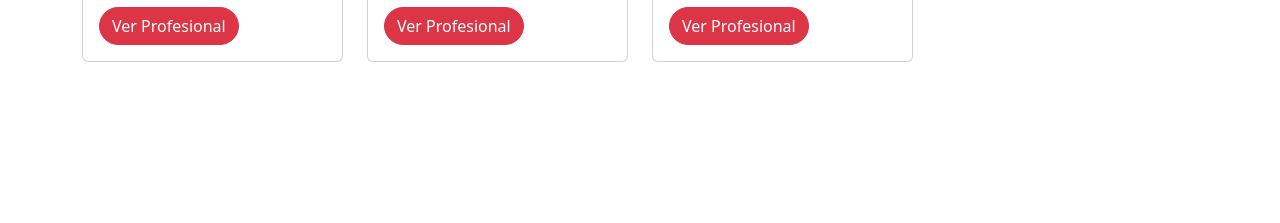
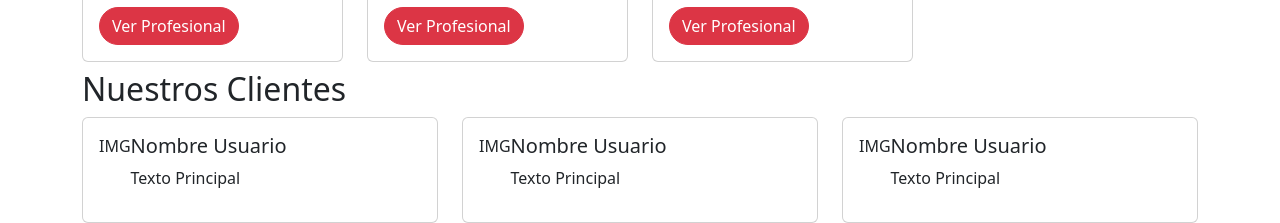
Before and after one commit to hectorc2907/RollingPaws-FrontEnd, a React (Vite) app: page / in a window 1280 px wide. Shown: the part 1313-1536 px from the top of the page. Before the commit the page ends 1383 px from the top, so only its background shows below. Built offline with nearby package versions, Linux system fonts and the light colour scheme.

Commit message:
se realiza el componente de Nuestros Clientes para las calificaciones y se agregan cambios en el componente de NuestrosProfesionales para probar iconos que no se agregaron

```diff
--- a/package.json
+++ b/package.json
@@ -17,6 +17,7 @@
     "react-bootstrap-icons": "^1.10.3",
     "react-dom": "^18.2.0",
     "react-hook-form": "^7.45.2",
+    "react-icons": "^4.10.1",
     "react-router-dom": "^6.14.2",
     "sweetalert2": "^11.7.18",
     "sweetalert2-react-content": "^5.0.7"
--- a/src/components/views/PaginaPrincipal.jsx
+++ b/src/components/views/PaginaPrincipal.jsx
@@ -1,4 +1,5 @@
 import Logo from './componentsPaginaPrincipal/Logo';
+import NuestrosClientes from './componentsPaginaPrincipal/NuestrosClientes';
 import NuestrosPlanes from './componentsPaginaPrincipal/NuestrosPlanes';
 import NuestrosProfesionales from './componentsPaginaPrincipal/NuestrosProfesionales';
 import NuestrosServicios from './componentsPaginaPrincipal/NuestrosServicios';
@@ -10,6 +11,7 @@ const PaginaPrincipal = () => {
             <NuestrosPlanes></NuestrosPlanes>
             <NuestrosServicios></NuestrosServicios>
             <NuestrosProfesionales></NuestrosProfesionales>
+            <NuestrosClientes></NuestrosClientes>
         </>
     );
 };
--- /dev/null
+++ b/src/components/views/componentsPaginaPrincipal/NuestrosClientes.jsx
@@ -0,0 +1,17 @@
+import { Container, Row } from "react-bootstrap";
+import ItemNuestrosClientes from "./item/ItemNuestrosClientes";
+
+const NuestrosClientes = () => {
+  return (
+    <Container>
+      <h2>Nuestros Clientes</h2>
+      <Row>
+        <ItemNuestrosClientes></ItemNuestrosClientes>
+        <ItemNuestrosClientes></ItemNuestrosClientes>
+        <ItemNuestrosClientes></ItemNuestrosClientes>
+      </Row>
+    </Container>
+  );
+};
+
+export default NuestrosClientes;
--- /dev/null
+++ b/src/components/views/componentsPaginaPrincipal/item/ItemNuestrosClientes.jsx
@@ -0,0 +1,24 @@
+import { Card, Col } from "react-bootstrap";
+
+
+const ItemNuestrosClientes = () => {
+  return (
+    <Col md={4} lg={4} xl={4} xxl={4}>
+    <Card>
+        <Card.Body>
+            <section className="d-flex">
+                <article>
+                    IMG
+                </article>
+                <article>
+                    <h5>Nombre Usuario</h5>
+                    <p>Texto Principal</p>
+                </article>
+            </section>
+        </Card.Body>
+    </Card>
+    </Col>
+  );
+};
+
+export default ItemNuestrosClientes;
```
Also changed, not shown: src/components/views/componentsPaginaPrincipal/NuestrosProfesionales.jsx (line endings or trailing spaces), 1 other file (tests, documents, lock files or other folders).
